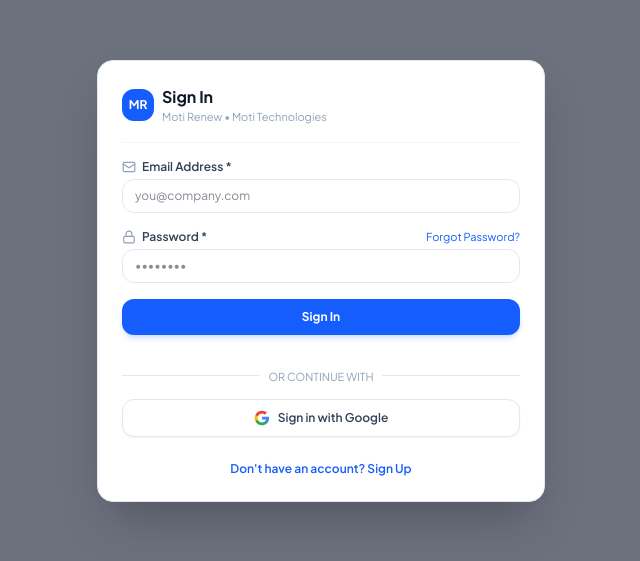
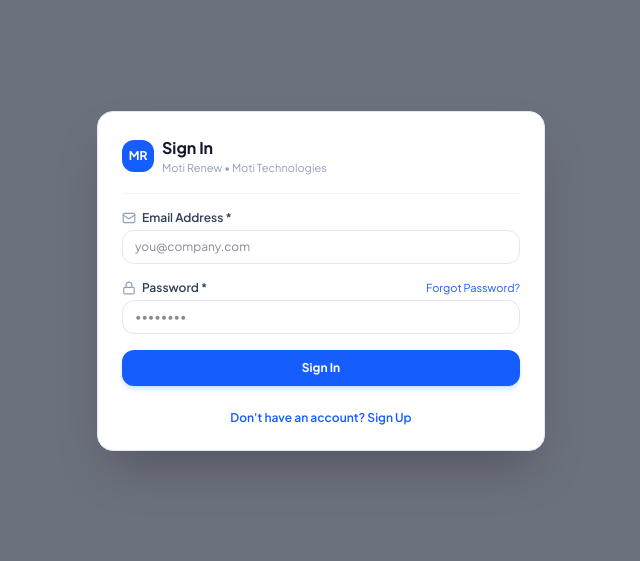
Before and after one commit to aarthak21-beep/Moti-renew, a React (Vite) app: page / in a window 1280 px wide. Shown: the part 119-680 px from the top of the page, without its empty margins (319-959 px from the left). Built offline with nearby package versions, Linux system fonts and the light colour scheme; no server answers.

Commit message:
Remove Google sign-in and improve email signup feedback

```diff
--- a/src/components/AuthModal.tsx
+++ b/src/components/AuthModal.tsx
@@ -9,7 +9,7 @@
 }
 
 export const AuthModal: React.FC<AuthModalProps> = ({ isOpen, onClose }) => {
-  const { user, loginWithEmail, signupWithEmail, loginWithGoogle, resetPassword } = useAuth();
+  const { user, loginWithEmail, signupWithEmail, resetPassword } = useAuth();
   const lang: Language = user?.language || 'en';
   const t = translations[lang] || translations.en;
 
@@ -23,24 +23,6 @@
   const [successMessage, setSuccessMessage] = useState<string | null>(null);
 
   if (!isOpen) return null;
-
-  const handleGoogleSignIn = async () => {
-    setError(null);
-    setLoading(true);
-    try {
-      await loginWithGoogle();
-      onClose();
-    } catch (err: any) {
-      setError(err?.message || 'Failed to sign in with Google');
-    } finally {
-      setLoading(false);
-    }
-  };
-
-  const handleSwitchToDemo = (demoName: string, demoEmail: string) => {
-    loginDemo(demoName, demoEmail);
-    onClose();
-  };
 
   const handleSubmit = async (e: React.FormEvent) => {
     e.preventDefault();
@@ -61,9 +43,12 @@
           setError('Please fill all required fields');
           return;
         }
+        if (password.length < 6) {
+          setError('Password must be at least 6 characters long.');
+          return;
+        }
         await signupWithEmail(name.trim(), email.trim(), company.trim(), password);
-        setSuccessMessage(t.auth.accountCreated);
-        setTimeout(() => onClose(), 1200);
+        setSuccessMessage('Account request submitted. Check your Gmail inbox (and Spam) for the confirmation link. If confirmation is disabled, you can sign in now.');
       } else if (mode === 'forgot') {
         if (!email.trim()) {
           setError('Please enter your registered email address');
@@ -213,31 +198,6 @@
               : t.auth.sendResetLink}
           </button>
 
-          {/* Google Sign In Divider */}
-          <div className="relative my-3 text-center">
-            <div className="absolute inset-0 flex items-center">
-              <div className="w-full border-t border-slate-200 dark:border-slate-800" />
-            </div>
-            <div className="relative inline-block px-2 bg-white dark:bg-slate-900 text-[11px] text-slate-400">
-              OR CONTINUE WITH
-            </div>
-          </div>
-
-          <button
-            type="button"
-            onClick={handleGoogleSignIn}
-            disabled={loading}
-            className="w-full py-2.5 px-4 text-xs font-semibold rounded-xl border border-slate-200 dark:border-slate-700 bg-white dark:bg-slate-800 text-slate-700 dark:text-slate-200 hover:bg-slate-50 dark:hover:bg-slate-700/60 shadow-xs transition flex items-center justify-center gap-2 cursor-pointer"
-          >
-            <svg className="w-4 h-4" viewBox="0 0 24 24">
-              <path fill="#4285F4" d="M22.56 12.25c0-.78-.07-1.53-.2-2.25H12v4.26h5.92c-.26 1.37-1.04 2.53-2.21 3.31v2.77h3.57c2.08-1.92 3.28-4.74 3.28-8.09z" />
-              <path fill="#34A853" d="M12 23c2.97 0 5.46-.98 7.28-2.66l-3.57-2.77c-.98.66-2.23 1.06-3.71 1.06-2.86 0-5.29-1.93-6.16-4.53H2.18v2.84C3.99 20.53 7.7 23 12 23z" />
-              <path fill="#FBBC05" d="M5.84 14.09c-.22-.66-.35-1.36-.35-2.09s.13-1.43.35-2.09V7.06H2.18C1.43 8.55 1 10.22 1 12s.43 3.45 1.18 4.94l2.85-2.22.81-.63z" />
-              <path fill="#EA4335" d="M12 5.38c1.62 0 3.06.56 4.21 1.64l3.15-3.15C17.45 2.09 14.97 1 12 1 7.7 1 3.99 3.47 2.18 7.06l3.66 2.84c.87-2.6 3.3-4.52 6.16-4.52z" />
-            </svg>
-            <span>Sign in with Google</span>
-          </button>
-
           {/* Toggle between modes */}
           <div className="pt-2 text-center text-xs text-slate-500 dark:text-slate-400">
             {mode === 'signin' ? (
```
